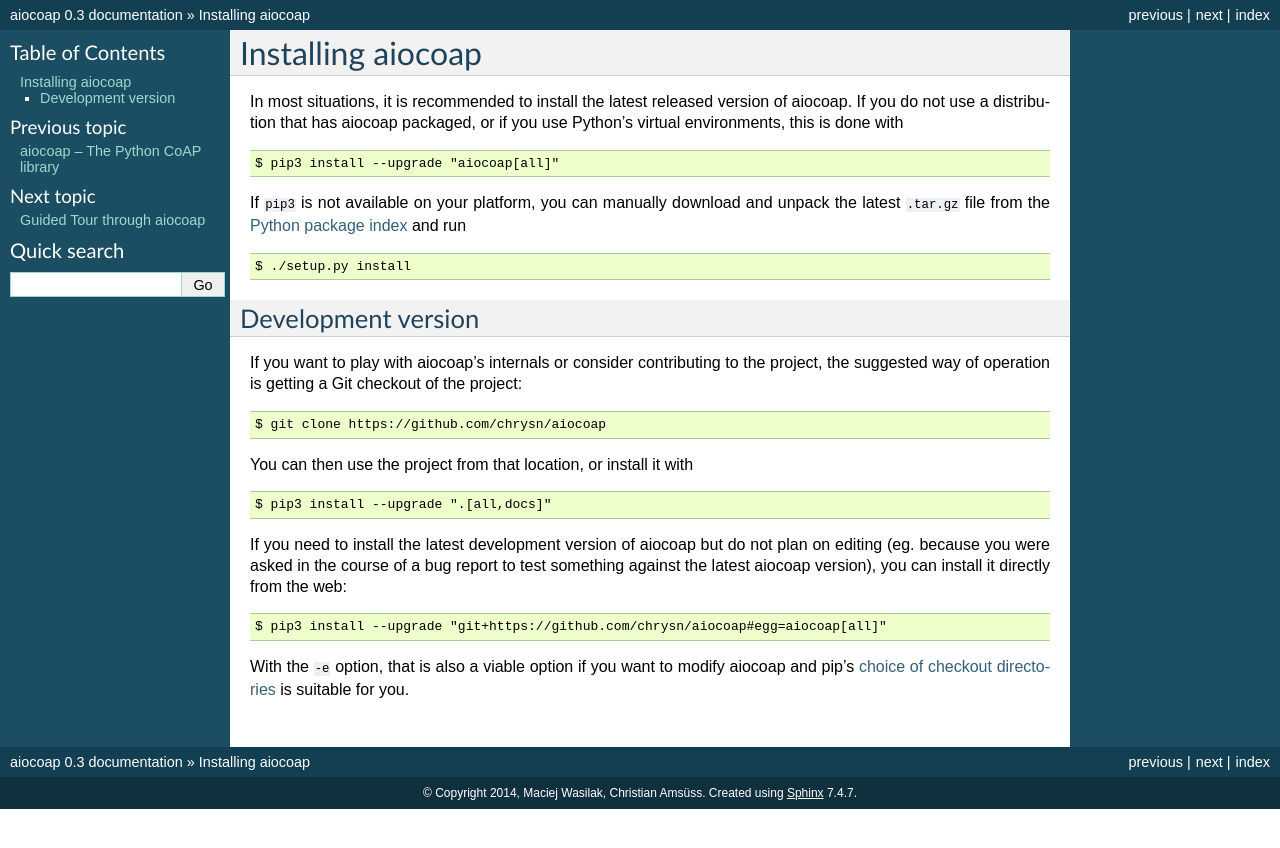
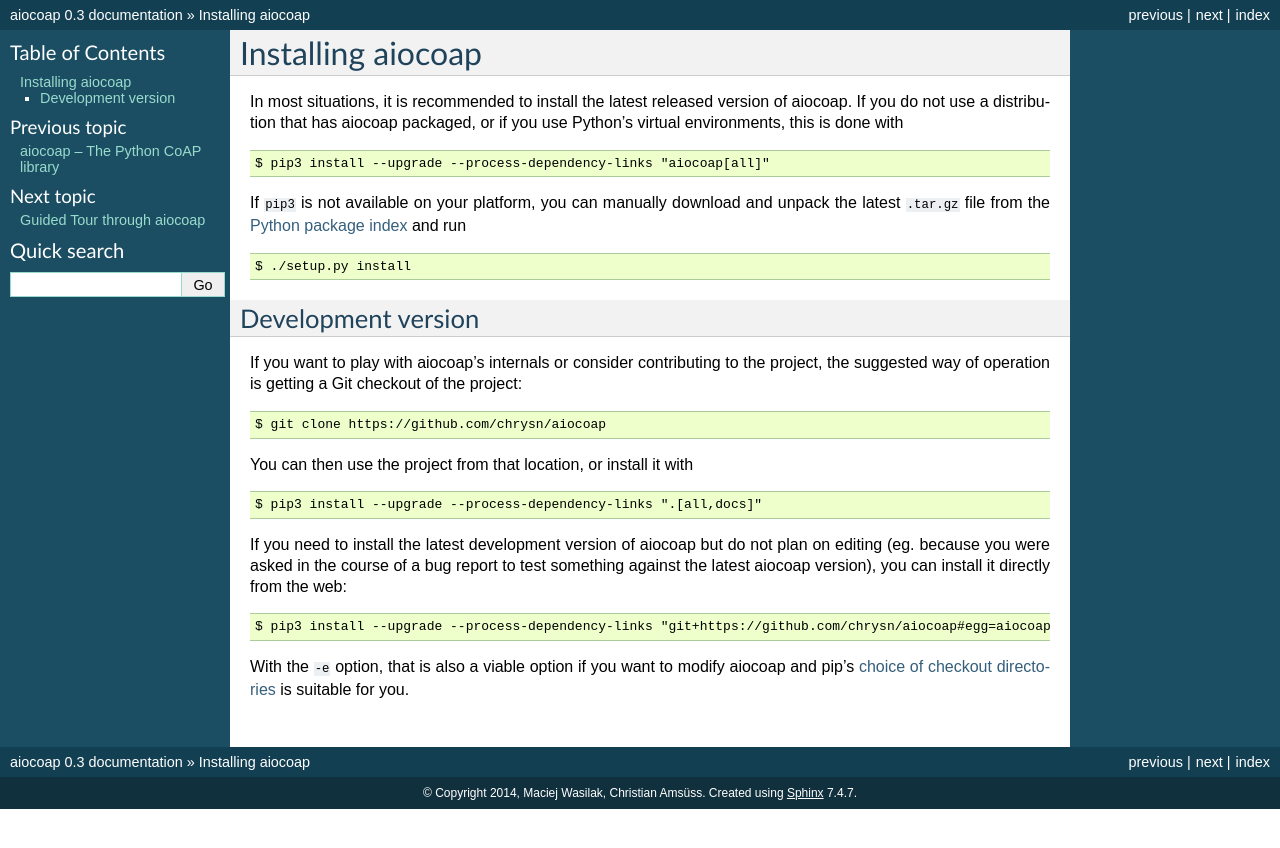
Before and after one commit to chrysn/aiocoap, a Sphinx documentation site: the page built from doc/installation.rst, in a window 1280 px wide. Shown: the top 848 px of the page. Built offline with Sphinx 7.4.7, drawn with Linux system fonts in a browser that asks for light colours; pages that are not in the unit, such as notebooks, are missing from menus.

Commit message:
Declare dependency on DTLSSocket for tinydtls extra
While DTLSSocket is not available on pypi yet, the
--process-dependency-links option is recommended for pip3; that option
recommendation and the dependency_links data should be removed once the
package is available on pypi.

```diff
--- a/README.rst
+++ b/README.rst
@@ -31,7 +31,8 @@
 This library supports the following standards in full or partially:
 
 * RFC7252_ (CoAP): missing are a caching and cross proxy implementation, proper
-  multicast (support is incomplete), and DTLS.
+  multicast (support is incomplete); DTLS support is client-side only so far,
+  and lacking some security properties.
 * RFC7641_ (Observe): Reordering, re-registration, and active cancellation are
   missing.
 * RFC7959_ (Blockwise): Multicast exceptions missing.
--- a/doc/installation.rst
+++ b/doc/installation.rst
@@ -7,7 +7,7 @@
 
 ::
 
-    $ pip3 install --upgrade "aiocoap[all]"
+    $ pip3 install --upgrade --process-dependency-links "aiocoap[all]"
 
 If ``pip3`` is not available on your platform, you can manually download and
 unpack the latest ``.tar.gz`` file from the `Python package index`_ and run
@@ -32,14 +32,14 @@
 
 ::
 
-    $ pip3 install --upgrade ".[all,docs]"
+    $ pip3 install --upgrade --process-dependency-links ".[all,docs]"
 
 If you need to install the latest development version of aiocoap but do not
 plan on editing (eg. because you were asked in the course of a bug report to
 test something against the latest aiocoap version), you can install it directly
 from the web::
 
-    $ pip3 install --upgrade "git+https://github.com/chrysn/aiocoap#egg=aiocoap[all]"
+    $ pip3 install --upgrade --process-dependency-links "git+https://github.com/chrysn/aiocoap#egg=aiocoap[all]"
 
 With the ``-e`` option, that is also a viable option if you want to modify
 aiocoap and pip's `choice of checkout directories`_ is suitable for you.
--- a/setup.py
+++ b/setup.py
@@ -24,9 +24,13 @@
 extras_require = {
         'linkheader': ['LinkHeader'],
         'oscoap': ['hkdf', 'cbor', 'cryptography (>= 2.0)'],
+        'tinydtls': ['DTLSSocket >= 0.1.0'],
         'docs': ['sphinx', 'sphinx-argparse'], # extended below
         'all': [], # populated below, contains everything but documentation dependencies for easier installation
         }
+dependency_links = [
+        "git+https://git.fslab.de/jkonra2m/tinydtls-cython.git#egg=DTLSSocket-0.1.0",
+        ]
 tests_require = [] # populated below
 
 for k, v in extras_require.items():
@@ -89,6 +93,8 @@
     extras_require=extras_require,
     tests_require=tests_require,
 
+    dependency_links=dependency_links,
+
     # see doc/README.doc seciton "dependency hack"
     install_requires=extras_require['docs'] if 'READTHEDOCS' in os.environ else [],
 
```
